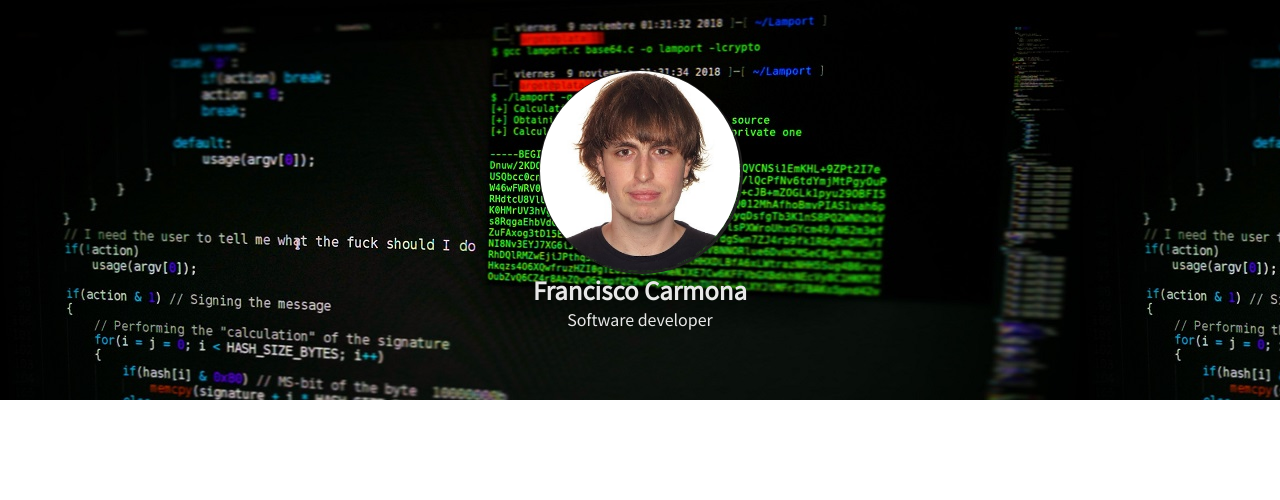
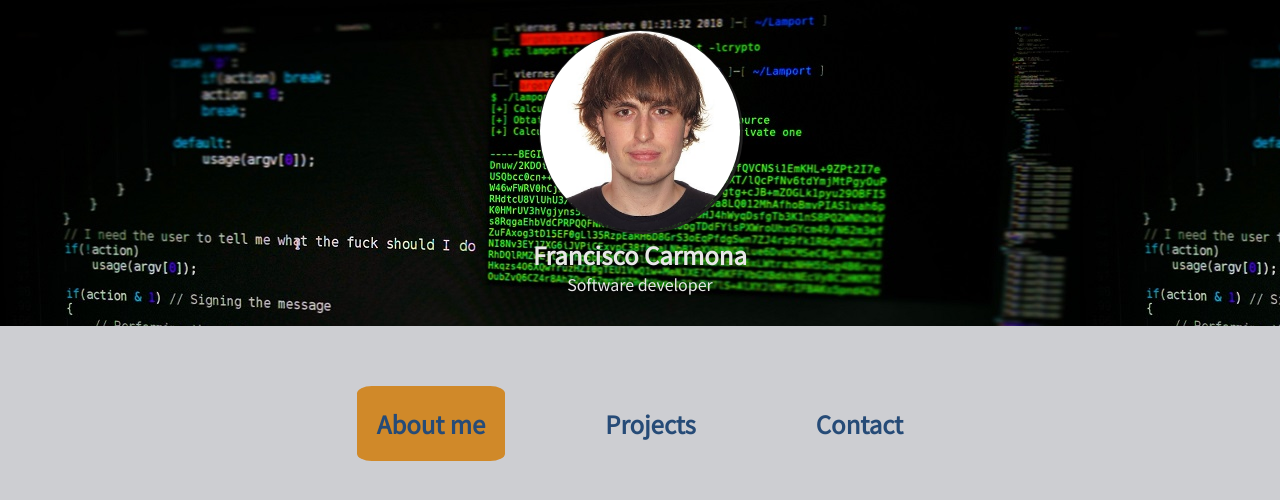
Before and after one commit to Frankcs96/react-portfolio, a React (Create React App) app: page / in a window 1280 px wide. Shown: the top 500 px of the page. Built offline with nearby package versions, Linux system fonts and the light colour scheme.

Commit message:
5/26/2020

```diff
--- a/src/App.js
+++ b/src/App.js
@@ -1,12 +1,14 @@
 import React from 'react';
 import logo from './assets/cone.png'
 import Header from './components/header/Header'
+import Main from './components/main/Main'
 
 function App() {
     console.log(logo)
   return (
       <div>
         <Header/>
+        <Main/>
       </div>
 
 
--- a/src/components/header/Header.css
+++ b/src/components/header/Header.css
@@ -1,6 +1,5 @@
 #header {
     width: 100%;
-    height: 400px;
     display: flex;
     align-items: center;
     justify-content: center;
@@ -19,3 +18,9 @@ img {
 
 
 }
+
+.header-content{
+    margin-top: 30px;
+    margin-bottom: 30px;
+    text-align: center;
+}
--- a/src/components/header/Header.js
+++ b/src/components/header/Header.js
@@ -10,10 +10,11 @@ const Header = () => {
     return (
         <header>
             <div id='header' style={{backgroundImage: "url("+background+")"}}>
-
+                <div className="header-content">
                 <img width="200px" src={profilePhoto} alt="profile"/>
                 <h2>Francisco Carmona</h2>
                 <p>Software developer</p>
+                </div>
             </div>
         </header>
     );
--- /dev/null
+++ b/src/components/main/Main.css
@@ -0,0 +1,32 @@
+main {
+
+}
+
+.sectionPicker {
+    margin-top: 20px;
+    color:#264b77;
+    display: flex;
+    align-items: center;
+    justify-content: center;
+
+
+}
+
+.sectionPicker h2 {
+    margin: 40px;
+    cursor: pointer;
+    padding: 20px;
+}
+
+.selected {
+    background-color: #d08929;
+    animation-name: buttonAnimation;
+    animation-duration: 2s;
+    border-radius: 10%;
+
+}
+
+@keyframes buttonAnimation {
+    from {background-color: #cdced2}
+    to {background-color: #d08929}
+}
--- /dev/null
+++ b/src/components/main/Main.js
@@ -0,0 +1,23 @@
+import React, {useState} from "react";
+import SectionPicker from "./SectionPicker";
+import './Main.css'
+
+
+const Main = () => {
+
+    const [selected, setSelected] = useState(0);
+
+    function sectionPickerHandler (index) {
+        setSelected(index)
+    }
+
+    return (
+        <main>
+            <SectionPicker selected = {selected} sectionPickerHandler = {sectionPickerHandler}/>
+        </main>
+
+    );
+}
+
+
+export default Main;
--- /dev/null
+++ b/src/components/main/SectionPicker.js
@@ -0,0 +1,29 @@
+import React from "react";
+
+
+const SectionPicker = (props) => {
+
+    const categories = ["About me","Projects","Contact"]
+
+
+
+    return (
+        <div className="sectionPicker">
+
+            {categories.map((category,index) => {
+                if (props.selected === index) {
+                    return <h2 onClick={() => props.sectionPickerHandler(index)} key={index} className="selected">{category}</h2>
+                } else {
+                    return <h2 onClick={() => props.sectionPickerHandler(index)} key={index}>{category}</h2>
+                }
+            })}
+
+
+
+        </div>
+
+    );
+}
+
+
+export default SectionPicker;
--- a/src/index.css
+++ b/src/index.css
@@ -15,4 +15,5 @@ Color palette
 
 body{
     font-family: 'Noto Sans JP', sans-serif;
+    background-color: #cdced2;
 }
```
Also changed, not shown: src/components/main/animation.js (added).
